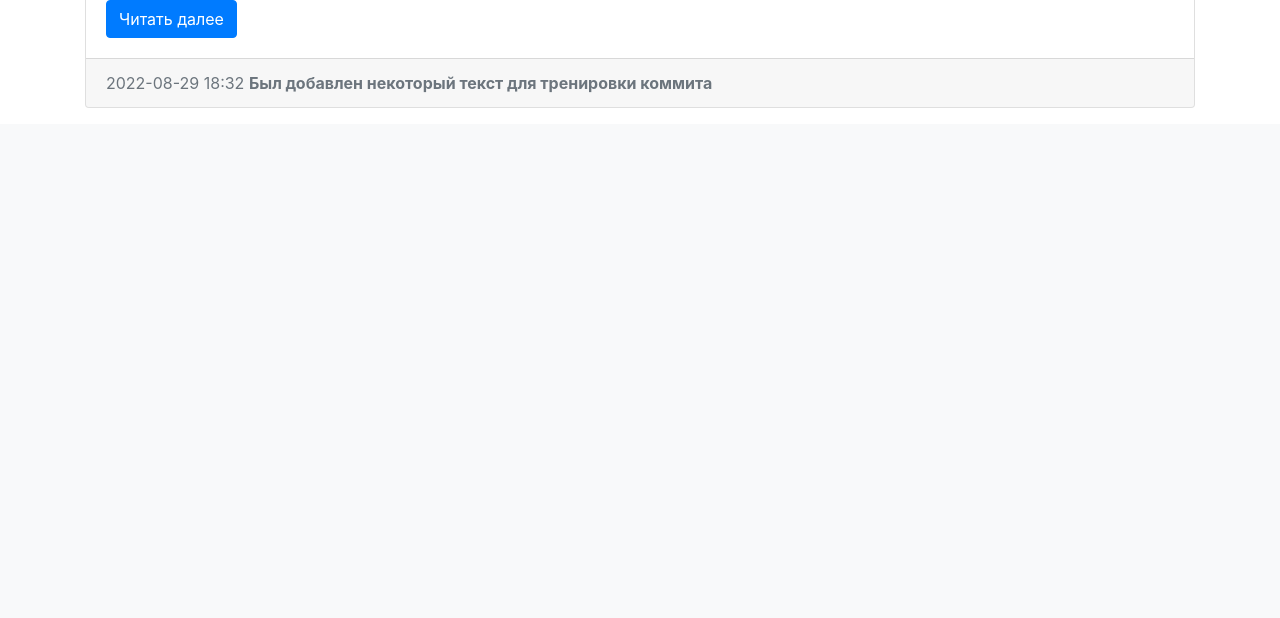
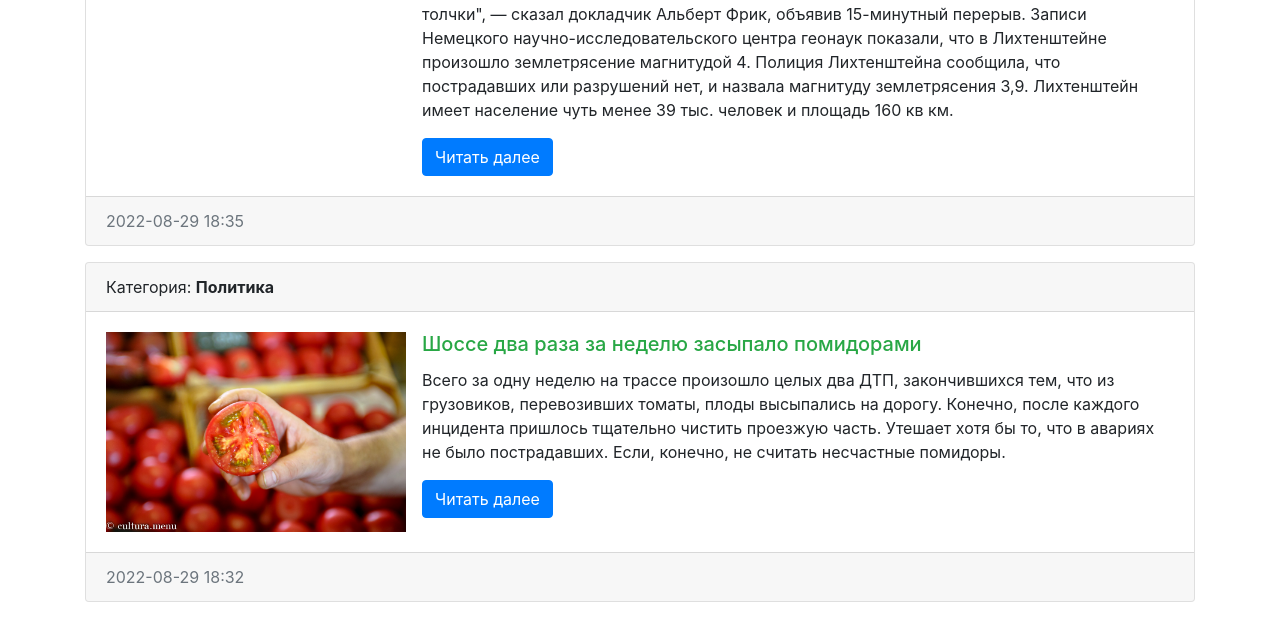
Before and after one commit to cradw0w/humor_news_v1, a Django app: page /news/ in a window 1280 px wide. Shown: the part 2632-3250 px from the top of the page. Before the commit the page ends 2740 px from the top, so only its background shows below. Run offline with Django 4.2, Linux system fonts and the light colour scheme; data comes from the database, SQL or seed files in the repository; both versions use the stored data as it was after the commit.

Commit message:
Добавление фото в новостную ленту

```diff
--- a/mysite/news/templates/news/index.html
+++ b/mysite/news/templates/news/index.html
@@ -37,15 +37,25 @@
                     Категория: <b> {{ item.category }} </b>
                 </div>
                 <div class="card-body">
-                    <h5 class="card-title">{{ item.title }}</h5>
-                    <p class="card-text">{{ item.content }}</p>
-                    <a href="#" class="btn btn-primary">Читать далее</a>
+                    <div class="media">
+                        {% if item.photo %}
+                        <img src="{{ item.photo.url }}" alt = '' width="300" class="mr-3">
+                        {% else %}
+                        <img src="https://nkz.a-si.ru/img/no-photo.jpg" alt = '' width="300" class="mr-3">
+                        {% endif %}
+                        <div class="media-body">
+                            <h5 class="card-title {% cycle 'text-danger' 'text-success' %}">{{ item.title }}</h5>
+                            <p class="card-text">{{ item.content }}</p>
+                            <a href="#" class="btn btn-primary">Читать далее</a>
+                        </div>
+                    </div>
                 </div>
                 <div class="card-footer text-muted">
                     {{ item.created_ad|date:"Y-m-d H:i" }}
-                    <b>Был добавлен некоторый текст для тренировки коммита</b>
                 </div>
             </div>
+            {% empty %}
+            Упс.. объектов не найдено..
             {% endfor %}
         </div>
     </div>
```
Also changed, not shown: mysite/db.sqlite3, mysite/media/photos/2022/09/12/помидор.jpg (added), mysite/media/photos/2022/09/12/черепаха.jpg (added).
